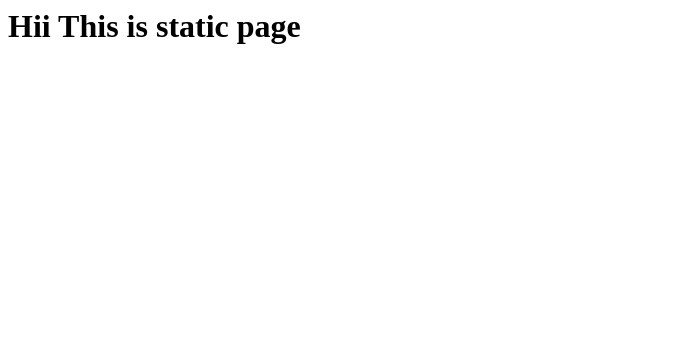
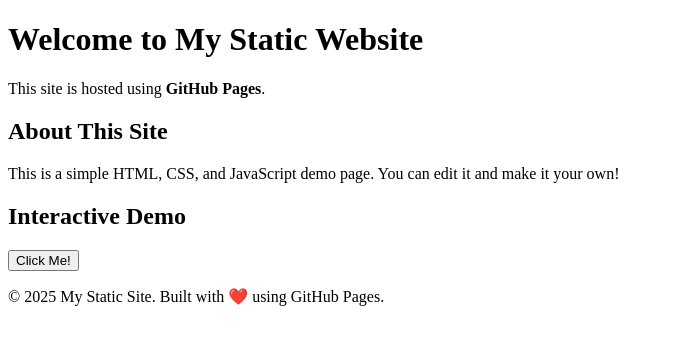
Before and after one commit to ankita-tambe12/ankita-tambe12, a plain HTML site: page index.html in a window 1280 px wide. Shown: the whole page, without its empty margins (0-673 px from the left). Drawn offline with Linux system fonts and the light colour scheme.

Commit message:
Add files via upload

```diff
--- a/index.html
+++ b/index.html
@@ -1 +1,34 @@
-<h1>Hii This is static page</h1>
+<!DOCTYPE html>
+<html lang="en">
+<head>
+  <meta charset="UTF-8" />
+  <meta name="viewport" content="width=device-width, initial-scale=1.0" />
+  <title>My Static Website</title>
+  <link rel="stylesheet" href="style.css" />
+</head>
+<body>
+  <header>
+    <h1>Welcome to My Static Website</h1>
+    <p>This site is hosted using <strong>GitHub Pages</strong>.</p>
+  </header>
+
+  <main>
+    <section>
+      <h2>About This Site</h2>
+      <p>This is a simple HTML, CSS, and JavaScript demo page. You can edit it and make it your own!</p>
+    </section>
+
+    <section>
+      <h2>Interactive Demo</h2>
+      <button id="clickMe">Click Me!</button>
+      <p id="message"></p>
+    </section>
+  </main>
+
+  <footer>
+    <p>© 2025 My Static Site. Built with ❤️ using GitHub Pages.</p>
+  </footer>
+
+  <script src="script.js"></script>
+</body>
+</html>
```
